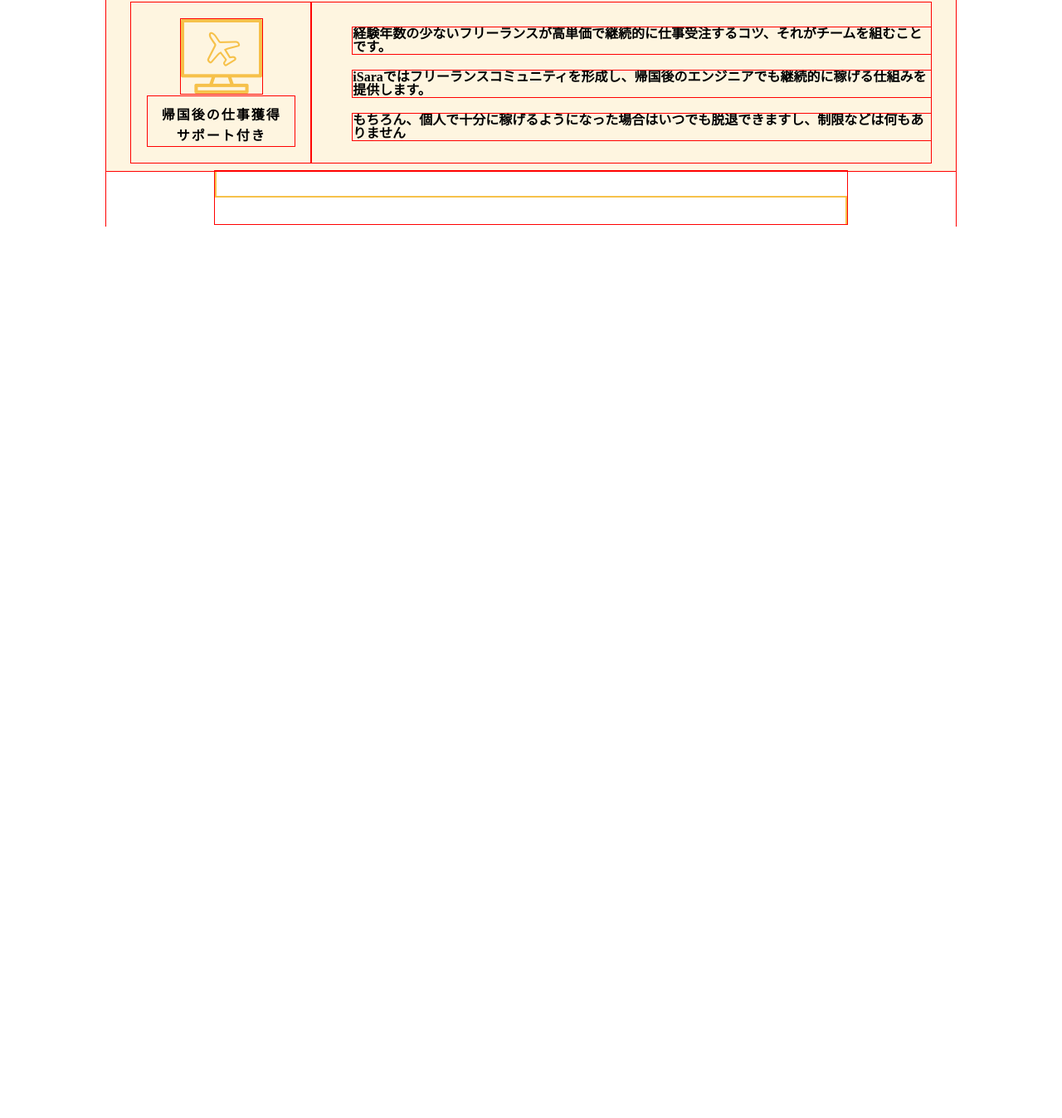
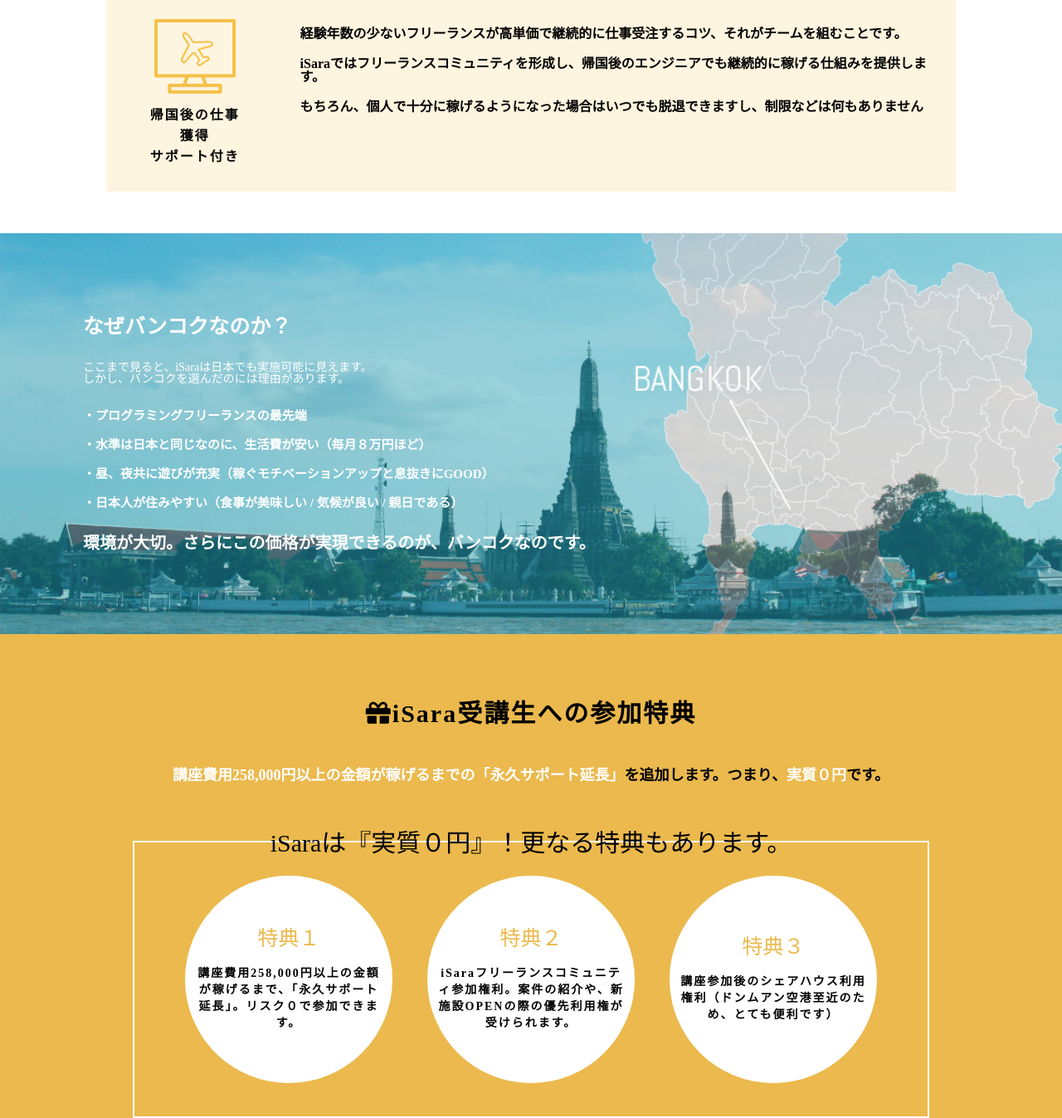
Before and after one commit to shinmototaihei/isara, a plain HTML site: page index.html in a window 1280 px wide. Shown: the part 8951-10298 px from the top of the page at 83% size. Before the commit the page ends 9224 px from the top, so only its background shows below. Drawn offline with Linux system fonts and the light colour scheme.

Commit message:
first-commit

```diff
--- a/index.html
+++ b/index.html
@@ -377,9 +377,52 @@
             <h4>もちろん、個人で十分に稼げるようになった場合はいつでも脱退できますし、制限などは何もありません</h4>
           </div>
         </div>
-        <img src="img/flowline1.png" alt="">
+
       </div>
     </div>
+
+    <div class="bangkok">
+      <h2 class="bangkok-title">なぜバンコクなのか？</h2>
+      <p class="bangkok-text">ここまで見ると、iSaraは日本でも実施可能に見えます。<br>
+      しかし、バンコクを選んだのには理由があります。</p>
+      <ul class="bangkok-list">
+        <li>・プログラミングフリーランスの最先端</li>
+        <li>・水準は日本と同じなのに、生活費が安い（毎月８万円ほど）</li>
+        <li>・昼、夜共に遊びが充実（稼ぐモチベーションアップと息抜きにGOOD）</li>
+        <li>・日本人が住みやすい（食事が美味しい / 気候が良い / 親日である）</li>
+      </ul>
+      <h2 class="bangkok-title2">環境が大切。さらにこの価格が実現できるのが、バンコクなのです。</h2>
+    </div>
+
+    <div class="zero">
+      <h2 class="zero-title"><i class="fas fa-gift"></i>iSara受講生への参加特典</h2>
+      <p class="zero-text">講座費用258,000円以上の金額が稼げるまでの「永久サポート延長」<span>を追加します。つまり、</span>実質０円<span>です。</span></p>
+
+      <p class="sp">iSaraは『実質０円』！更なる特典もあります。</p>
+
+      <div class="zero-box">
+       <div class="sp-ball">
+         <div class="sp-content">
+         <h4 class="sp-title">特典１</h4>
+         <p class="sp-text">講座費用258,000円以上の金額が稼げるまで、「永久サポート延長」。リスク０で参加できます。</p>
+        </div>
+       </div>
+      <div class="sp-ball">
+        <div class="sp-content">
+        <h4 class="sp-title">特典２</h4>
+        <p class="sp-text">iSaraフリーランスコミュニティ参加権利。案件の紹介や、新施設OPENの際の優先利用権が受けられます。</p>
+        </div>
+      </div>
+      <div class="sp-ball">
+        <div class="sp-content">
+        <h4 class="sp-title">特典３</h4>
+        <p class="sp-text">講座参加後のシェアハウス利用権利（ドンムアン空港至近のため、とても便利です）</p>
+        </div>
+      </div>
+      </div>
+    </div>
+
+
   </main>
 </body>
 </html>
--- a/style.css
+++ b/style.css
@@ -839,6 +839,7 @@
 
 .lesson {
   text-align: center;
+  padding-bottom: 50px;
 }
 
 .lesson-title {
@@ -874,6 +875,7 @@
 .lesson-right5 {
   text-align: left;
   padding: 10px 0 0 50px;
+  width: 100%;
 }
 
 .lesson-right h4 {
@@ -916,7 +918,6 @@
 
 
 .lesson-content {
- width: 200px;
  display: block;
  padding: 20px;
 }
@@ -931,6 +932,106 @@
   line-height: 25px;
 }
 
+.bangkok {
+  background: url(img/bangkokbg.jpg)no-repeat;
+  background-size: cover;
+  background-position: center;
+  color: white;
+}
+
+.bangkok-title {
+  padding: 100px 0 30px 100px;
+  font-size: 25px;
+}
+.bangkok-text {
+  padding: 0 0 30px 100px;
+  font-size: 14px;
+}
+
+.bangkok-list {
+  padding-left: 100px;
+  font-size: 15px;
+  font-weight: bold;
+  list-style: none;
+}
+
+.bangkok-list li {
+  padding-bottom: 20px;
+}
+
+.bangkok-title2 {
+  padding: 10px 0 100px 100px;
+  font-size: 20px;
+}
+
+.zero {
+  background-color: #ebb94d;
+  text-align: center;
+  padding: 0 12.5%;
+}
+
+.zero-title {
+  font-size: 30px;
+  padding: 80px 0 50px 0;
+  letter-spacing: 2px;
+}
+
+.zero-text {
+  font-size: 18px;
+  font-weight: bold;
+  color: white;
+}
+
+.zero-text span {
+  color: #000;
+}
+
+.zero-box {
+  border: 2px solid white;
+  display: flex;
+  margin-top:  40px;
+  padding: 40px;
+
+  justify-content: space-around;
+}
+
+.sp {
+  font-size: 30px;
+  position: relative;
+  bottom: -58px;
+  overflow: hidden;
+}
+
+.sp-ball {
+  background-color: white;
+  border-radius: 50%;
+  width: 250px;
+  height: 250px;
+  display: table;
+}
+
+.sp-content  {
+ margin: 0 auto;
+ padding: 40px  10px;
+ display: table-cell;
+ vertical-align: middle;
+}
+
+.sp-title {
+  color: #ebb94d;
+  font-size: 25px;
+  font-weight: normal;
+
+}
+
+.sp-text {
+  font-size: 14px;
+  font-weight: bold;
+  line-height: 20px;
+  letter-spacing: 2px;
+  padding-top: 20px;
+}
+
 *{
-   outline: red 1px solid !important;
+   outline: re 1px solid !important;
 }
```
Also changed, not shown: img/bangkokbg.jpg (added), 1 other file.
